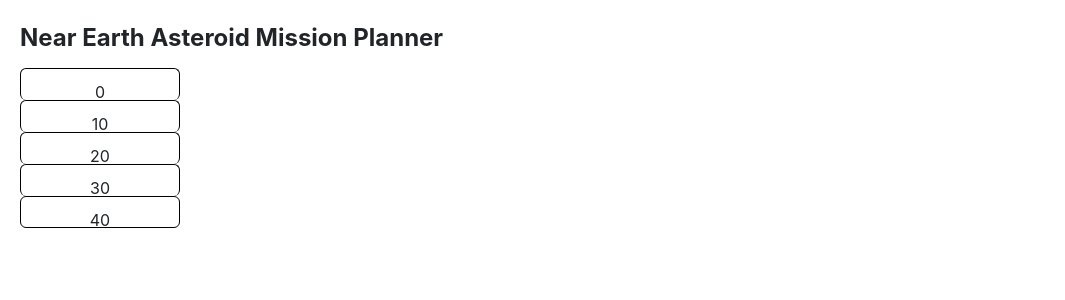
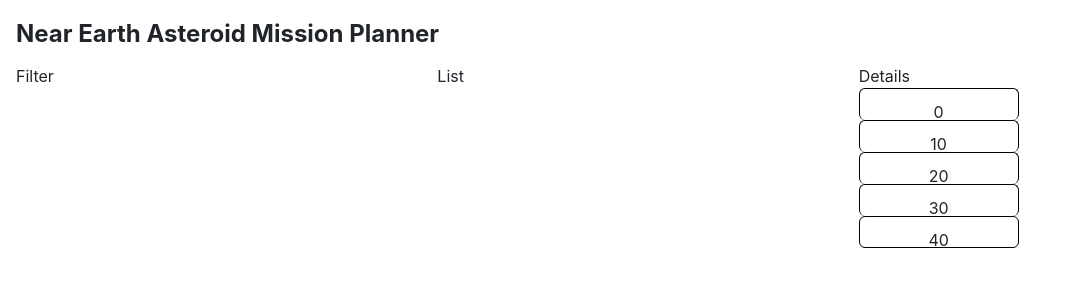
Before and after one commit to fivedice/near-earth-asteroids, an Angular app: page /coverage in a window 1280 px wide. Shown: the top 300 px of the page, without its empty margins (0-1065 px from the left). Built offline with nearby package versions, Linux system fonts and the light colour scheme.

Commit message:
css grid

```diff
--- a/src/app/app.component.html
+++ b/src/app/app.component.html
@@ -1,6 +1,13 @@
 <div class="header">
   Near Earth Asteroid Mission Planner
 </div>
-<div class="content">
+<div class="filter">
+  Filter
+</div>
+<div class="list">
+  List
+</div>
+<div class="details">
+  Details
   <router-outlet></router-outlet>
 </div>
--- a/src/app/app.component.scss
+++ b/src/app/app.component.scss
@@ -1,24 +1,17 @@
-:host {
-  height: 100vh;
-  width: 97vw;
-  margin: 20px;
-  display: grid;
-  grid-gap: 1em;
-  grid-template-columns: auto;
-  grid-template-rows: 32px auto;
-  grid-template-areas:
-    'header'
-    'content';
-  justify-items: stretch;
-  align-content: stretch;
-}
-
 .header {
-  grid-area: 'header';
+  grid-area: header;
   font-size: 24px;
   font-weight: bold;
 }
 
-.content {
-  grid-area: 'content';
+.filter {
+  grid-area: filter;
 }
+
+.list {
+  grid-area: list;
+}
+
+.details {
+  grid-area: details;
+}
--- a/src/styles.scss
+++ b/src/styles.scss
@@ -1 +1,21 @@
 /* You can add global styles to this file, and also import other style files */
+
+/* CSS Grid layouts that span components should be globally available */
+/*
+ * Want to learn all there is to know about CSS Grid?
+ * https: //www.gridcritters.com/
+ * Worth every penny.
+ */
+nea-root {
+  padding: 1em;
+  box-sizing: border-box;
+  height: 100vh;
+  width: 100vw;
+  display: grid;
+  grid-gap: 1em;
+  grid-template-columns: 1fr 1fr 1fr;
+  grid-template-rows: 32px 1fr;
+  grid-template-areas:
+    'header header header'
+    'filter list details';
+}
```
